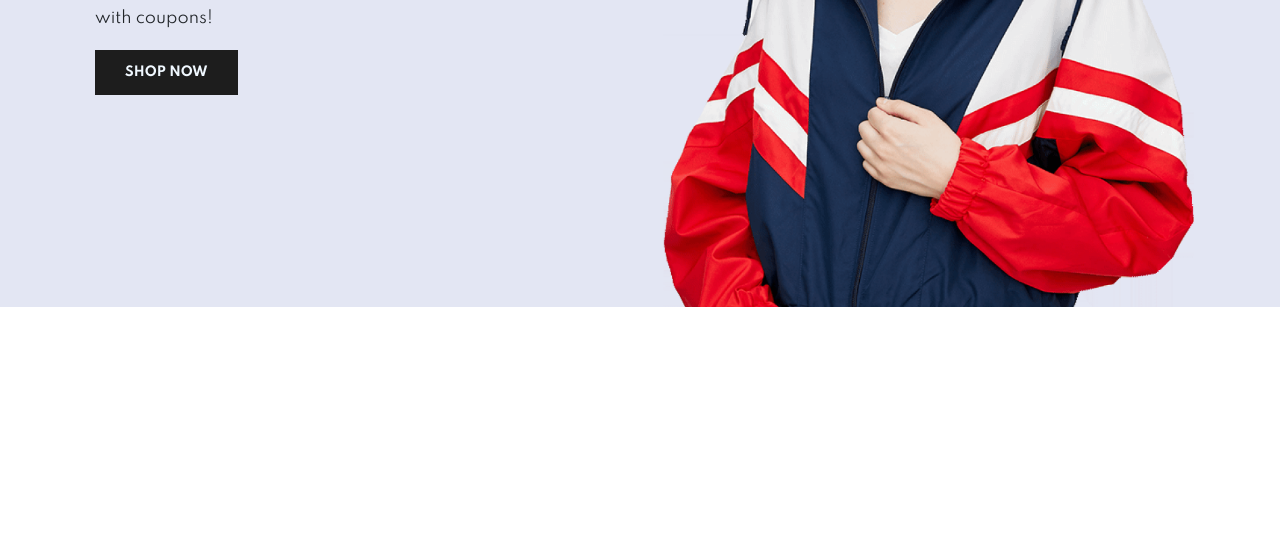
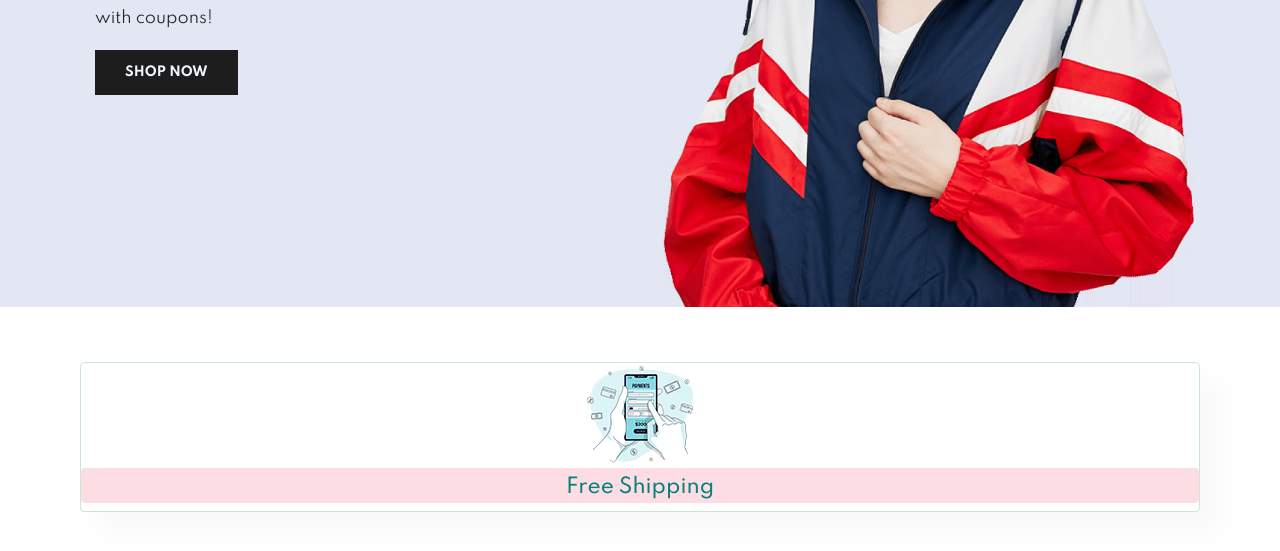
Before and after one commit to MaatlaT/My-Website, a plain HTML site: page index.html in a window 1280 px wide. Shown: the part 413-964 px from the top of the page. Before the commit the page ends 800 px from the top, so only its background shows below. Drawn offline with nearby package versions, Linux system fonts and the light colour scheme.

Commit message:
added features section

```diff
--- a/index.html
+++ b/index.html
@@ -64,6 +64,13 @@
                     <button>Shop Now</button>
         </div>
       </section>
+
+      <section id="features" class="section-p1">
+        <div class="fe-box">
+            <img src="Images/features/f1.png" alt="features">
+                <h4>Free Shipping</h4>
+        </div>
+      </section>
       <script src="https://cdn.jsdelivr.net/npm/@popperjs/core@2.9.2/dist/umd/popper.min.js" integrity="sha384-IQsoLXl5PILFhosVNubq5LC7Qb9DXgDA9i+tQ8Zj3iwWAwPtgFTxbJ8NT4GN1R8p" crossorigin="anonymous"></script>
       <script src="https://cdn.jsdelivr.net/npm/bootstrap@5.0.2/dist/js/bootstrap.min.js" integrity="sha384-cVKIPhGWiC2Al4u+LWgxfKTRIcfu0JTxR+EQDz/bgldoEyl4H0zUF0QKbrJ0EcQF" crossorigin="anonymous"></script>
     </body>
--- a/styles.css
+++ b/styles.css
@@ -103,6 +103,7 @@ body {
   text-align: right;
 }
 
+
 #home{
   background-image: url(Images/hero4.png);
   width: 100%;
@@ -119,3 +120,25 @@ body {
 #home span{
   color:aqua
 }
+
+#features .fe-box{
+  width: 180 px;
+  text-align: center;
+  padding: 25px 15;
+  box-shadow: 20px 20px 34px rgba(0, 0, 0, 0.03);
+  border: 1px solid #cce7d0;
+  border-radius: 4px;
+  margin: 15px 0;
+}
+
+#features .fe-box:hover{
+  box-shadow: 10px 10px 54px rgba(0, 0, 0, 0.03);
+}
+
+#features .fe-box h4{
+  padding: 9px 8px 6px 8px;
+  line-height: 1;
+  border-radius: 4px;
+  color: #088178;
+  background-color: #fddde4;
+}
```
